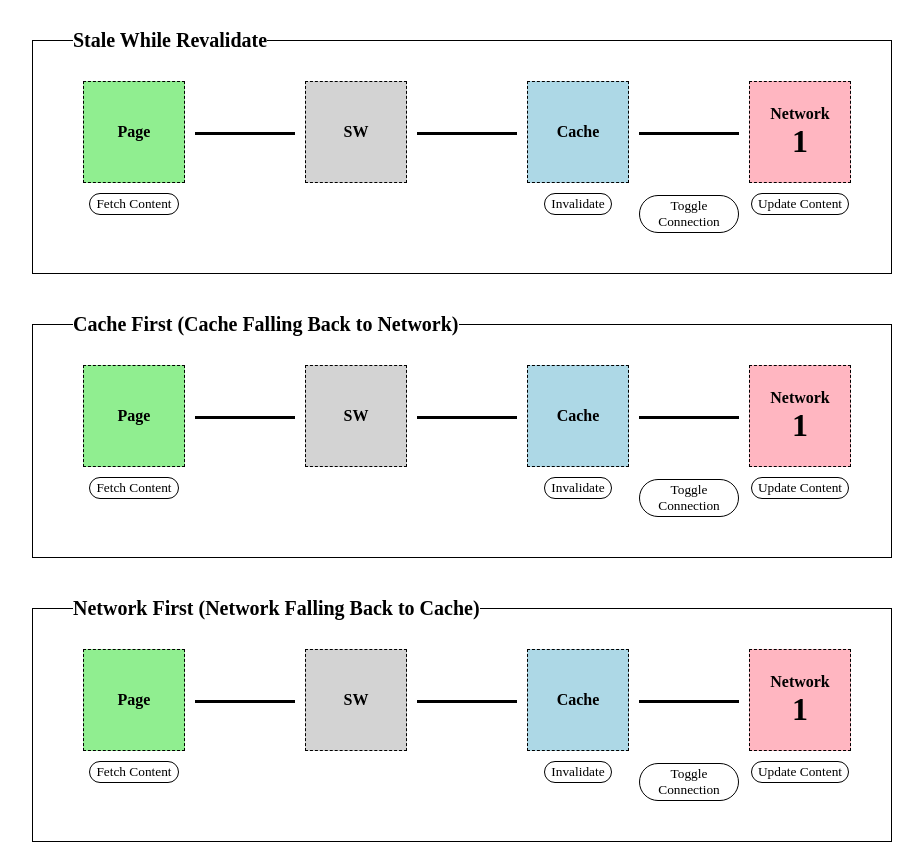
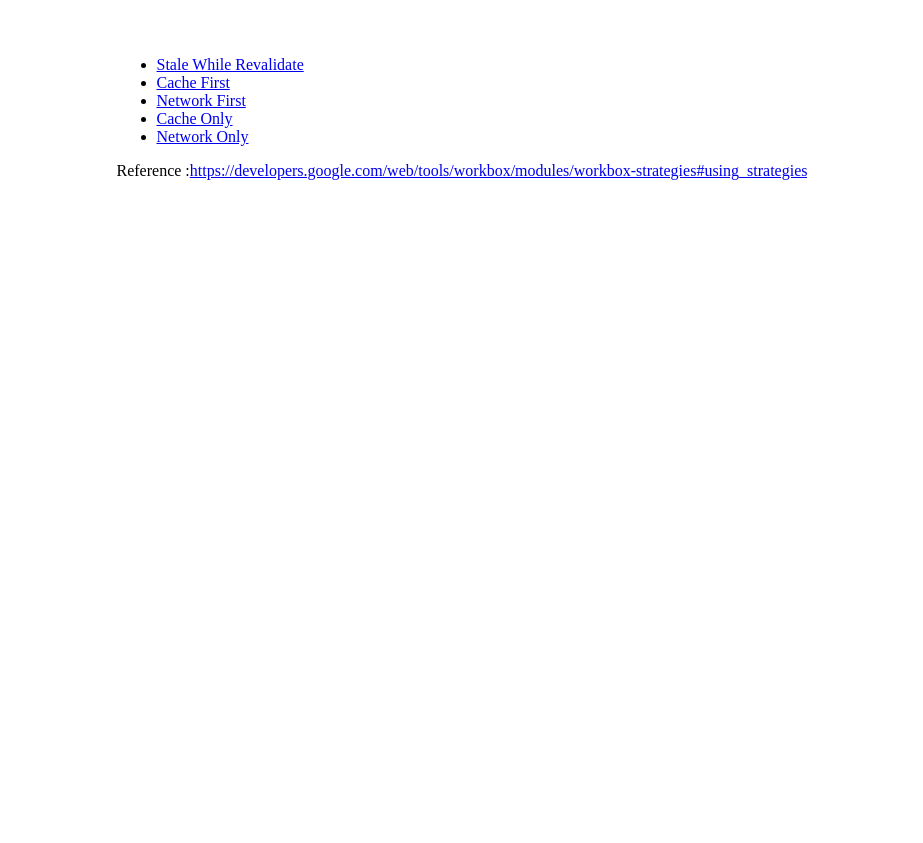
Before and after one commit to PahanPerera/coding-experiments, a React (Create React App) app: page /cache-viz in a window 1280 px wide. Shown: the top 843 px of the page, without its empty margins (178-1101 px from the left). After the commit the page ends 800 px from the top, so only its background shows below. Built offline with nearby package versions, Linux system fonts and the light colour scheme; a web font is replaced by a local one.

Commit message:
adding child routes

```diff
--- a/src/cache-viz/Main.js
+++ b/src/cache-viz/Main.js
@@ -4,16 +4,32 @@ import NetworkFirst from "./components/NetworkFirst";
 import NetworkOnly from "./components/NetworkOnly";
 import StaleWhileRevalidate from "./components/StaleWhileRevalidate";
 import "./main.css";
+import { Switch, Route, Link } from "react-router-dom";
 
-export default function CacheViz() {
+export function CacheVizNav() {
   return (
-    <div className="cache-viz-container">
-      <div className="main">
-        <StaleWhileRevalidate />
-        <CacheFirst />
-        <NetworkFirst />
-        <NetworkOnly />
-        <CacheOnly />
+    <div>
+      <nav>
+        <ul>
+          <li>
+            <Link to="/cache-viz/stale-while-revalidate">
+              Stale While Revalidate
+            </Link>
+          </li>
+          <li>
+            <Link to="/cache-viz/cache-first">Cache First</Link>
+          </li>
+          <li>
+            <Link to="/cache-viz/network-first">Network First</Link>
+          </li>
+          <li>
+            <Link to="/cache-viz/cache-only">Cache Only</Link>
+          </li>
+          <li>
+            <Link to="/cache-viz/network-only">Network Only</Link>
+          </li>
+        </ul>
+      </nav>
       <p>
         Reference :
         <a
@@ -25,6 +41,34 @@ export default function CacheViz() {
         </a>
       </p>
     </div>
+  );
+}
+
+export default function CacheViz() {
+  return (
+    <div className="cache-viz-container">
+      <div className="main">
+        <Switch>
+          <Route path="/cache-viz/stale-while-revalidate">
+            <StaleWhileRevalidate />
+          </Route>
+          <Route path="/cache-viz/cache-first">
+            <CacheFirst />
+          </Route>
+          <Route path="/cache-viz/network-first">
+            <NetworkFirst />
+          </Route>
+          <Route path="/cache-viz/network-only">
+            <NetworkOnly />
+          </Route>
+          <Route path="/cache-viz/cache-only">
+            <CacheOnly />
+          </Route>
+          <Route path="/cache-viz">
+            <CacheVizNav />
+          </Route>
+        </Switch>
+      </div>
     </div>
   );
 }
```
Lines whose indentation alone changed are shown as unchanged.
